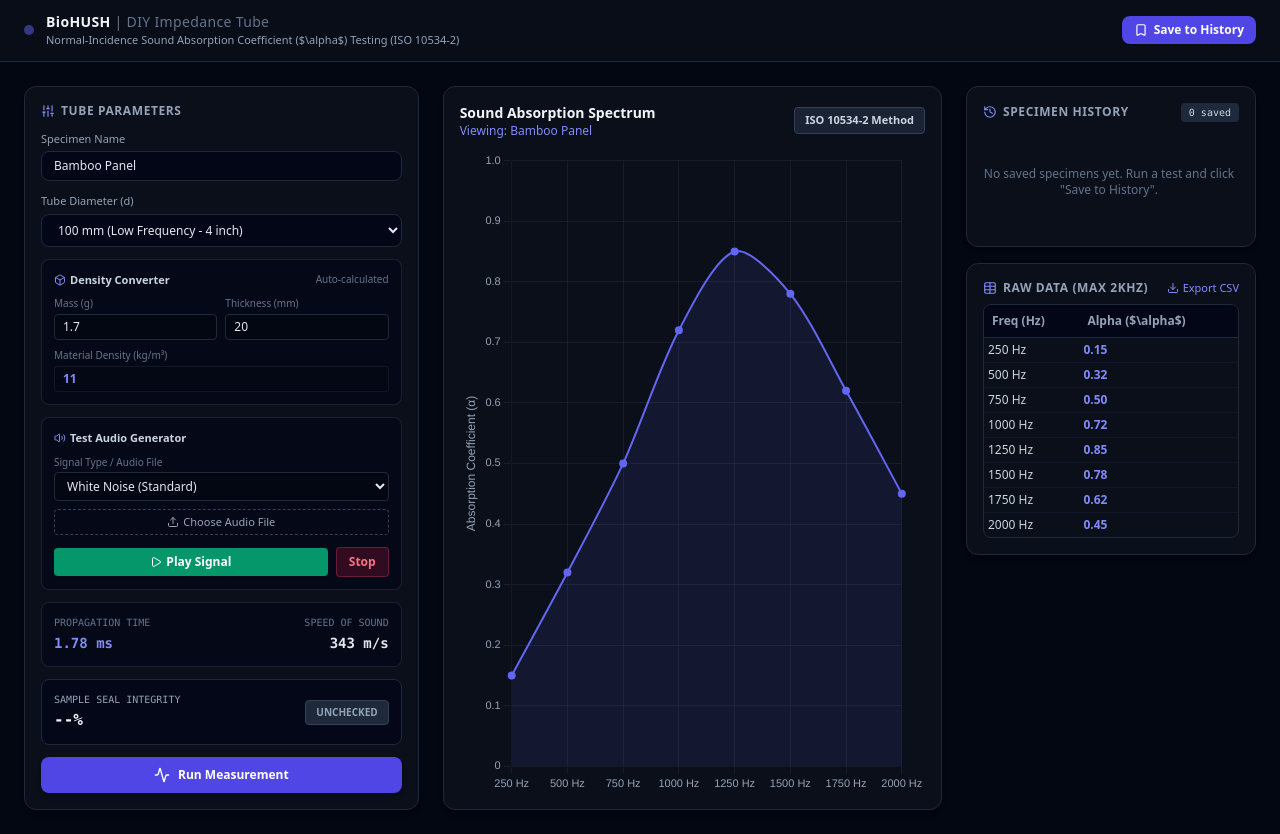
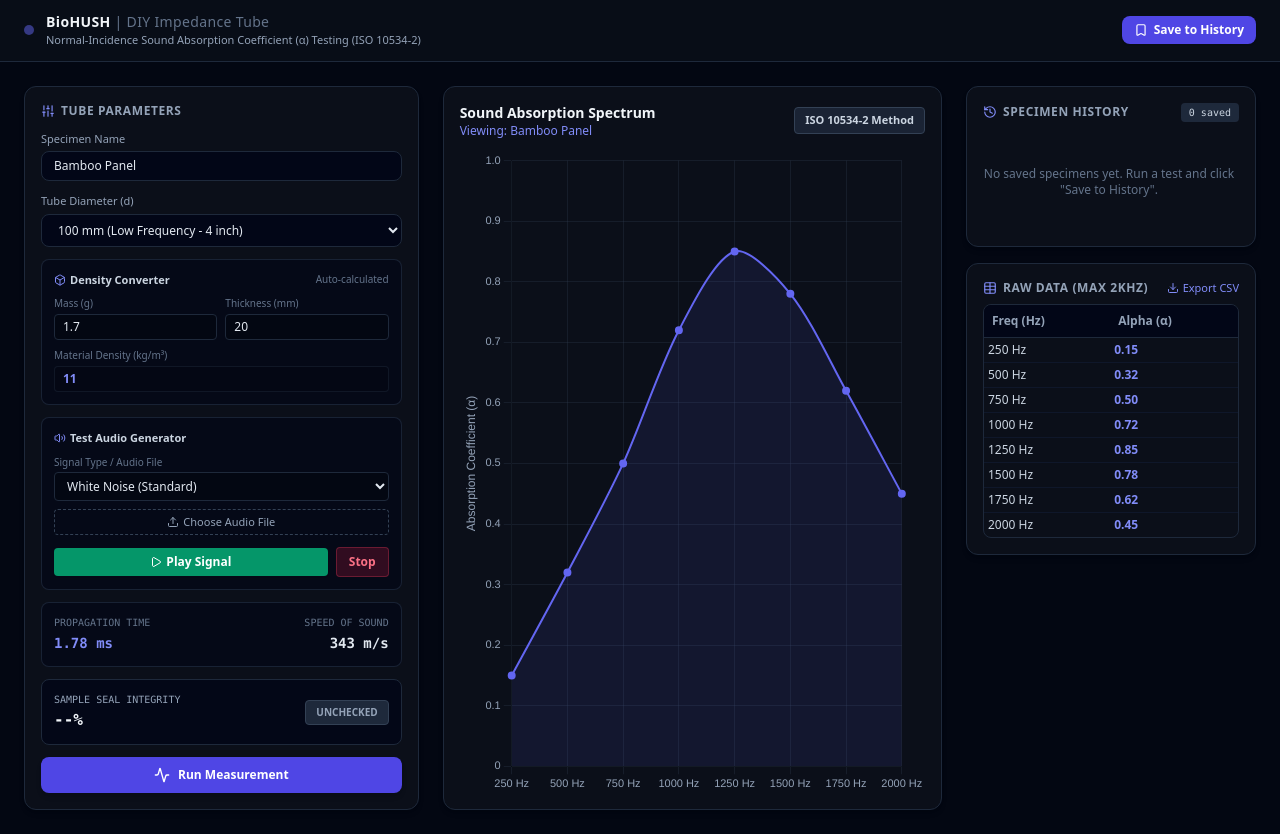
Before and after one commit to bamboo-panels/panels, a plain HTML site: page index.html in a window 1280 px wide. Drawn offline with nearby package versions, Linux system fonts and the light colour scheme.

Commit message:
Update index.html

```diff
--- a/index.html
+++ b/index.html
@@ -34,7 +34,7 @@
             <div class="w-2.5 h-2.5 rounded-full bg-indigo-500 animate-pulse"></div>
             <div>
                 <h1 class="text-sm font-bold tracking-wide text-slate-100">BioHUSH <span class="text-slate-500 font-normal">| DIY Impedance Tube</span></h1>
-                <p class="text-[11px] text-slate-400">Normal-Incidence Sound Absorption Coefficient ($\alpha$) Testing (ISO 10534-2)</p>
+                <p class="text-[11px] text-slate-400">Normal-Incidence Sound Absorption Coefficient (α) Testing (ISO 10534-2)</p>
             </div>
         </div>
         <div>
@@ -198,7 +198,7 @@
                         <thead class="bg-slate-950 text-slate-400 sticky top-0 border-b border-slate-800">
                             <tr>
                                 <th class="p-2">Freq (Hz)</th>
-                                <th class="p-2">Alpha ($\alpha$)</th>
+                                <th class="p-2">Alpha (α)</th>
                             </tr>
                         </thead>
                         <tbody id="rawDataTable" class="divide-y divide-slate-900 text-slate-300">
```
